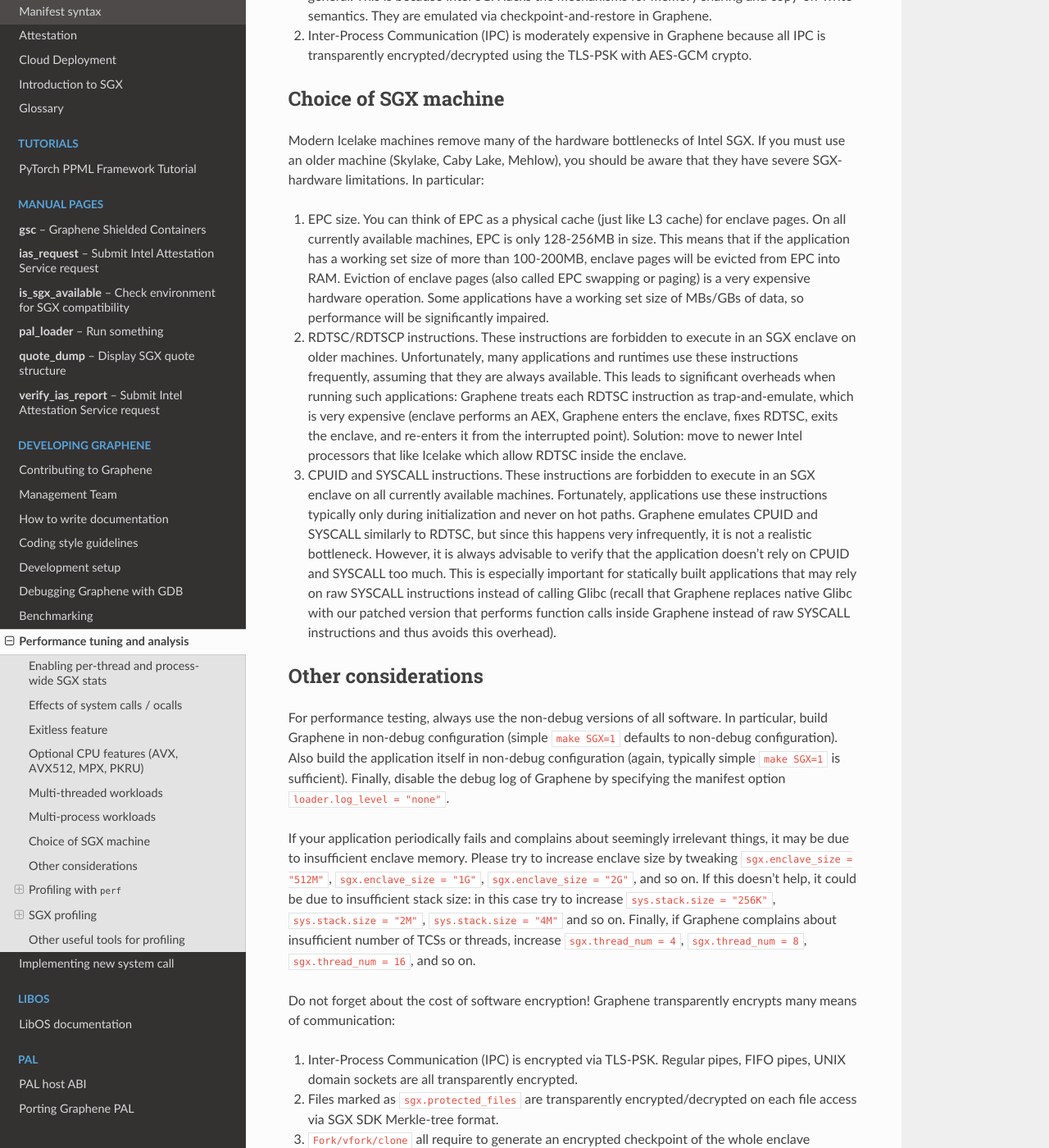
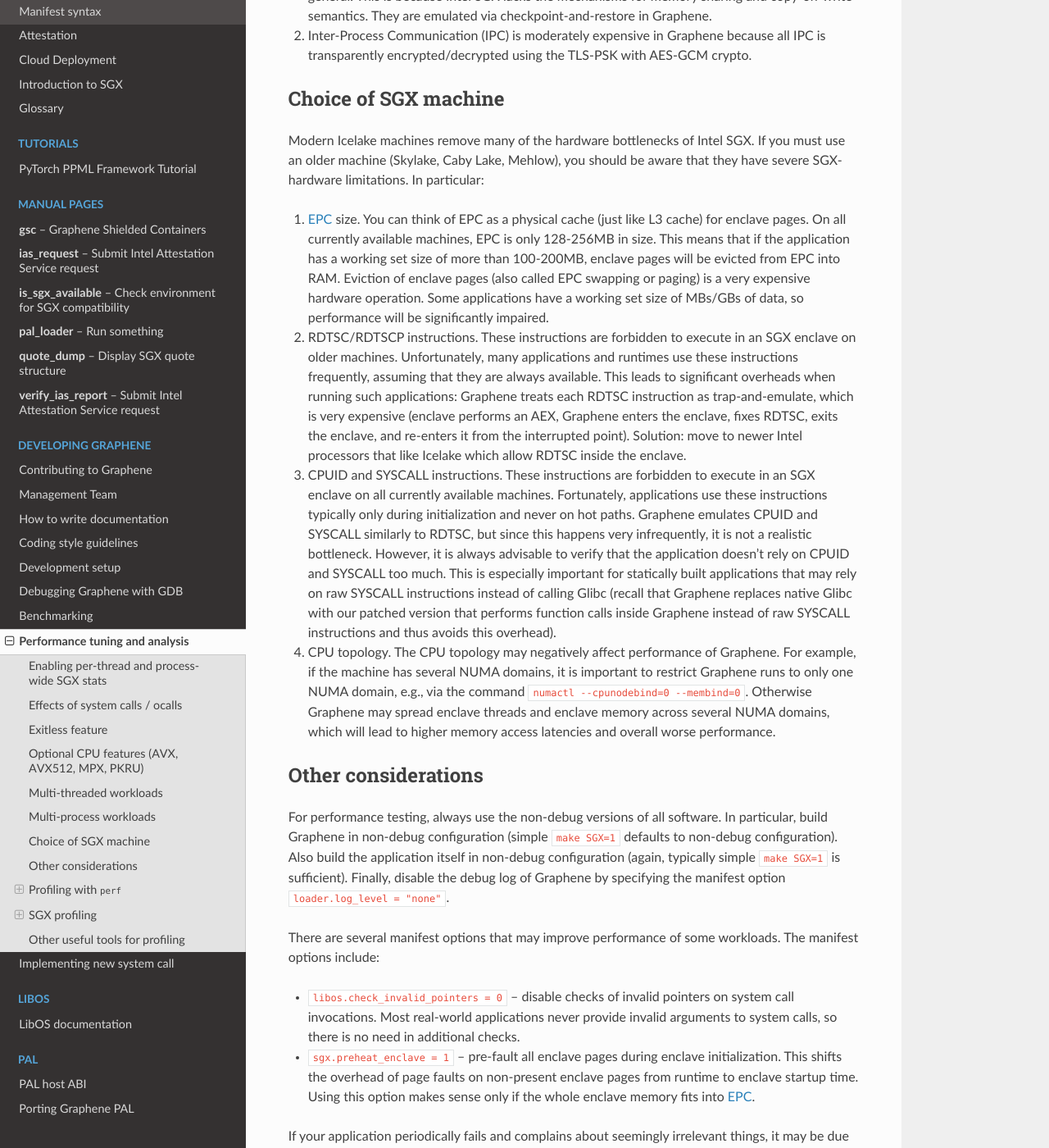
Before and after one commit to aeropittura/vaultrun, a Sphinx documentation site: the page built from Documentation/devel/performance.rst, in a window 1280 px wide and 1400 px high, scrolled down 6154 px. Shown: the whole window at 82% size. Built offline with Sphinx 7.4.7 and the Read the Docs theme 2.0.0, drawn with Linux system fonts in a browser that asks for light colours; some of the changed text lies outside the part shown.

Commit message:
[Docs] Add some new info on performance tuning
Signed-off-by: Dmitrii Kuvaiskii <dmitrii.kuvaiskii@intel.com>

Original-author: Dmitrii Kuvaiskii <dmitrii.kuvaiskii@intel.com>
Original-committer: Dmitrii Kuvaiskii <dmitrii.kuvaiskii@intel.com>
Original-commit: 38230245b8e906463ff838f111bb7023da3bd953

```diff
--- a/Documentation/devel/performance.rst
+++ b/Documentation/devel/performance.rst
@@ -332,13 +332,13 @@ Modern Icelake machines remove many of the hardware bottlenecks of Intel SGX. If
 you must use an older machine (Skylake, Caby Lake, Mehlow), you should be aware
 that they have severe SGX-hardware limitations. In particular:
 
-#. EPC size. You can think of EPC as a physical cache (just like L3 cache) for
-   enclave pages. On all currently available machines, EPC is only 128-256MB in
-   size. This means that if the application has a working set size of more than
-   100-200MB, enclave pages will be evicted from EPC into RAM.  Eviction of
-   enclave pages (also called EPC swapping or paging) is a very expensive
-   hardware operation. Some applications have a working set size of MBs/GBs of
-   data, so performance will be significantly impaired.
+#. :term:`EPC` size. You can think of EPC as a physical cache (just like L3
+   cache) for enclave pages. On all currently available machines, EPC is only
+   128-256MB in size. This means that if the application has a working set size
+   of more than 100-200MB, enclave pages will be evicted from EPC into RAM.
+   Eviction of enclave pages (also called EPC swapping or paging) is a very
+   expensive hardware operation. Some applications have a working set size of
+   MBs/GBs of data, so performance will be significantly impaired.
 
 #. RDTSC/RDTSCP instructions. These instructions are forbidden to execute in an
    SGX enclave on older machines. Unfortunately, many applications and runtimes
@@ -362,6 +362,13 @@ that they have severe SGX-hardware limitations. In particular:
    version that performs function calls inside Graphene instead of raw SYSCALL
    instructions and thus avoids this overhead).
 
+#. CPU topology. The CPU topology may negatively affect performance of Graphene.
+   For example, if the machine has several NUMA domains, it is important to
+   restrict Graphene runs to only one NUMA domain, e.g., via the command
+   ``numactl --cpunodebind=0 --membind=0``. Otherwise Graphene may spread
+   enclave threads and enclave memory across several NUMA domains, which will
+   lead to higher memory access latencies and overall worse performance.
+
 Other considerations
 --------------------
 
@@ -371,6 +378,17 @@ defaults to non-debug configuration). Also build the application itself in
 non-debug configuration (again, typically simple ``make SGX=1`` is sufficient).
 Finally, disable the debug log of Graphene by specifying the manifest option
 ``loader.log_level = "none"``.
+
+There are several manifest options that may improve performance of some
+workloads. The manifest options include:
+
+- ``libos.check_invalid_pointers = 0`` -- disable checks of invalid pointers on
+  system call invocations. Most real-world applications never provide invalid
+  arguments to system calls, so there is no need in additional checks.
+- ``sgx.preheat_enclave = 1`` -- pre-fault all enclave pages during enclave
+  initialization. This shifts the overhead of page faults on non-present enclave
+  pages from runtime to enclave startup time. Using this option makes sense only
+  if the whole enclave memory fits into :term:`EPC`.
 
 If your application periodically fails and complains about seemingly irrelevant
 things, it may be due to insufficient enclave memory. Please try to increase
@@ -527,11 +545,12 @@ enclave. Here is how to use it:
 
 #. Run ``perf report -i <data file>`` (see :ref:`perf` above).
 
-*Note*: The accuracy of this tool is unclear. The SGX profiling works by
-measuring the value of instruction pointer on each asynchronous enclave exit
-(AEX), which happen on Linux scheduler interrupts, as well as other events such
-as page faults. While we attempt to measure time (and not only count
-occurences), the results might be inaccurate.
+*Note*: The accuracy of this tool is unclear (though we had positive experiences
+using the tool so far). The SGX profiling works by measuring the value of
+instruction pointer on each asynchronous enclave exit (AEX), which happen on
+Linux scheduler interrupts, as well as other events such as page faults. While
+we attempt to measure time (and not only count occurences), the results might be
+inaccurate.
 
 .. _sgx-profile-ocall:
 
```
Also changed, not shown: other parts of Documentation/devel/performance.rst (+2 -2 lines).
